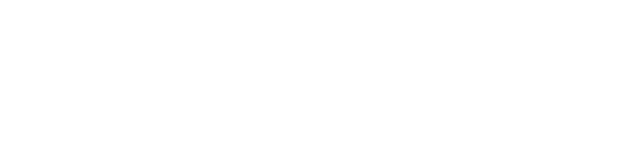
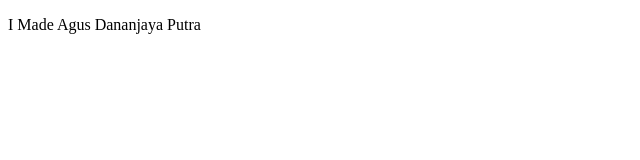
Before and after one commit to dananj/Assignment-1, a plain HTML site: page index.html in a window 1280 px wide. Shown: the whole page, without its empty margins (0-640 px from the left). Drawn offline with Linux system fonts and the light colour scheme.

Commit message:
Menambahkan Nama

```diff
--- a/index.html
+++ b/index.html
@@ -8,7 +8,7 @@
 </head>
 
 <body>
-
+    <p>I Made Agus Dananjaya Putra</p>
 </body>
 
 </html>
```
